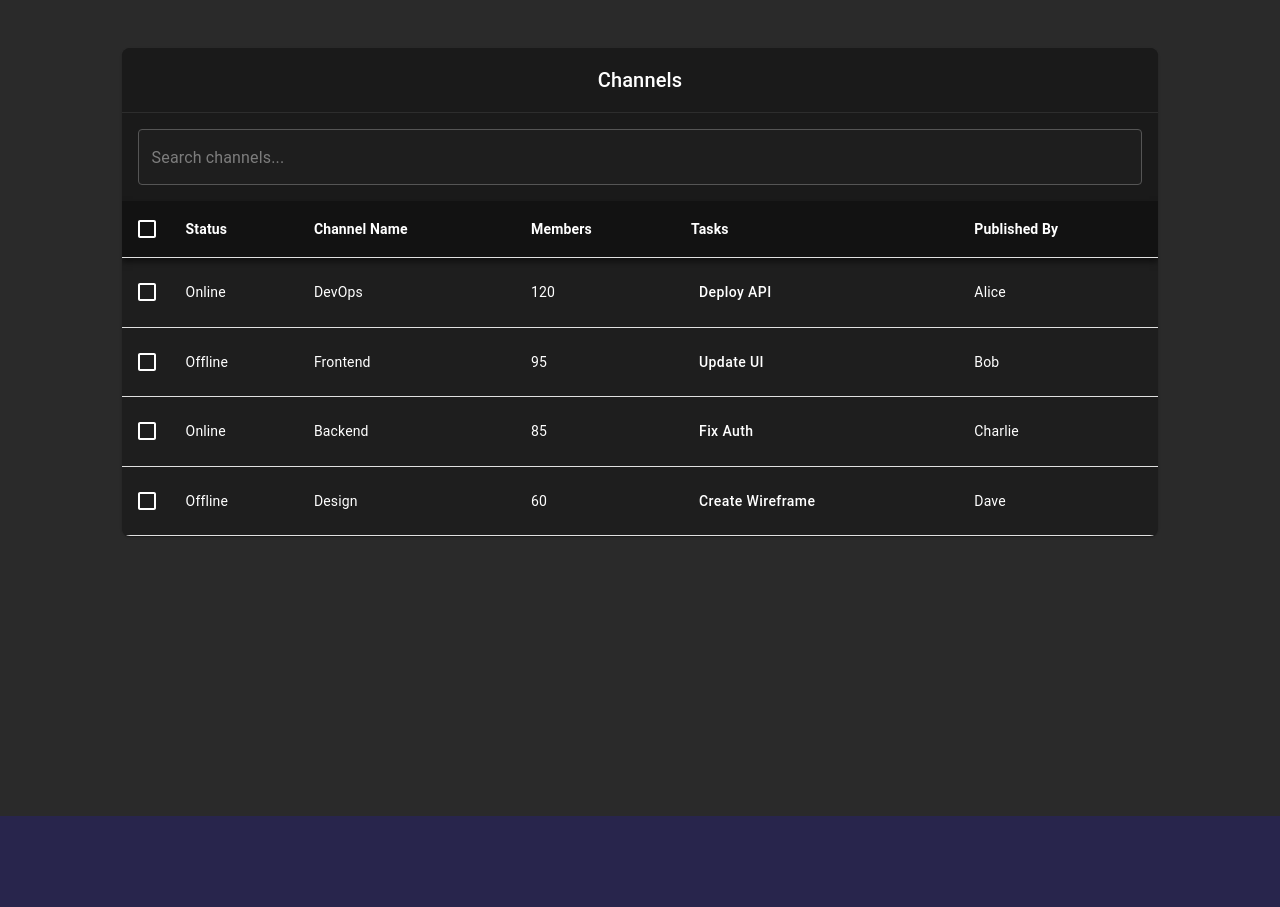
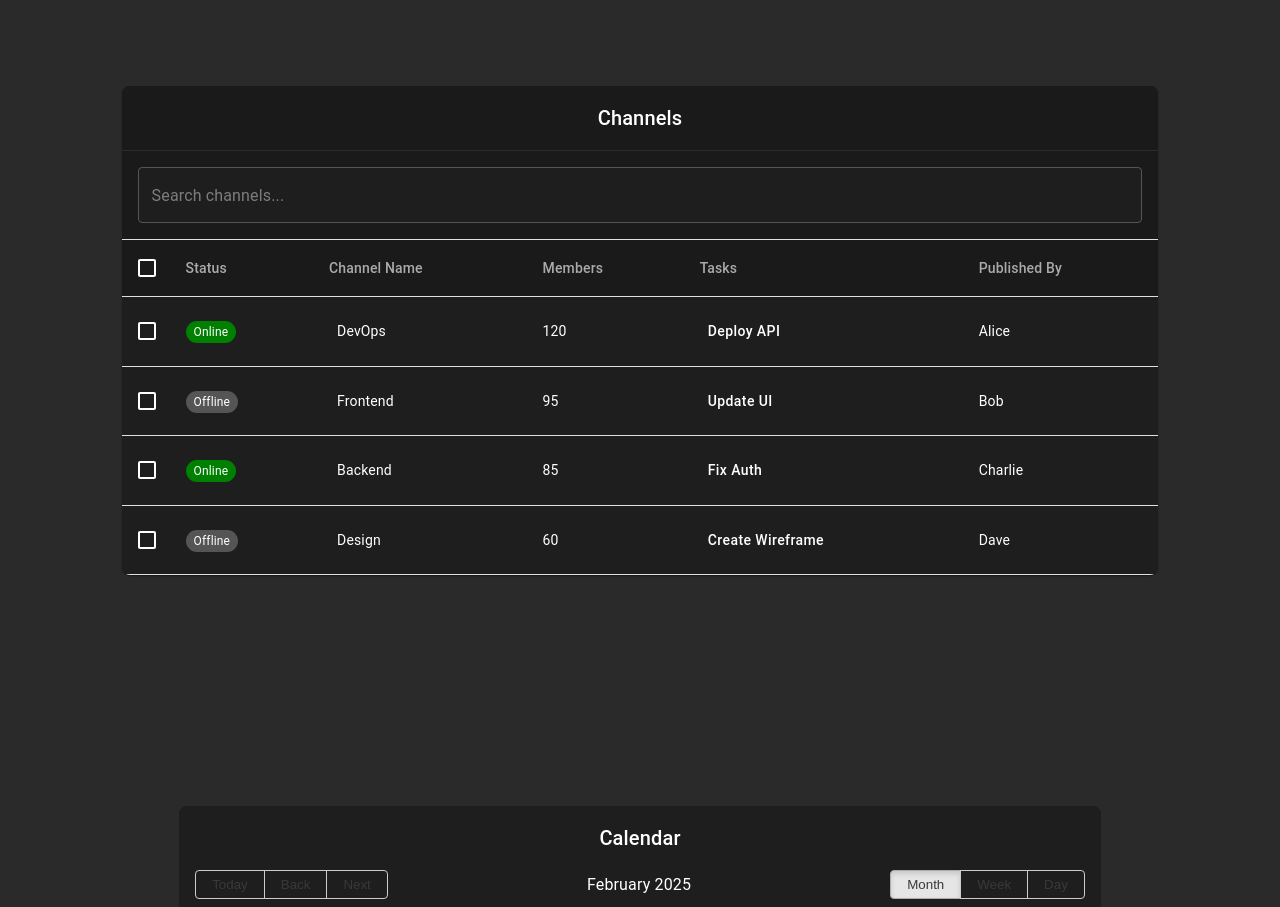
Before and after one commit to bricked-up/Frontend, a React (Create React App) app: page /dashboard in a window 1280 px wide. Shown: the top 907 px of the page. Before the commit the page ends 816 px from the top, so only its background shows below. Built offline with nearby package versions, Linux system fonts and the light colour scheme.

Commit message:
latest changes but need to update package.json

```diff
--- /dev/null
+++ b/src/Components/Calendar.tsx
@@ -0,0 +1,63 @@
+import React from "react";
+import { Calendar, dateFnsLocalizer } from "react-big-calendar";
+import "react-big-calendar/lib/css/react-big-calendar.css";
+import { format, parse, startOfWeek, getDay } from "date-fns";
+import { Box, Typography } from "@mui/material";
+import { useNavigate } from "react-router-dom";
+
+// Localizer without locale
+const localizer = dateFnsLocalizer({
+  format,
+  parse,
+  startOfWeek: () => startOfWeek(new Date(), { weekStartsOn: 0 }),
+  getDay,
+  locales: {} // No locale imported here
+});
+
+// Sample tasks with due dates
+const events = [
+  { title: "DevOps: Deploy API", start: new Date("2025-03-21"), end: new Date("2025-03-21"), channel: "devops" },
+  { title: "Frontend: Update UI", start: new Date("2025-03-25"), end: new Date("2025-03-25"), channel: "frontend" },
+  { title: "Backend: Fix Auth", start: new Date("2025-03-18"), end: new Date("2025-03-18"), channel: "backend" },
+  { title: "Design: Create Wireframe", start: new Date("2025-03-22"), end: new Date("2025-03-22"), channel: "design" },
+];
+
+function CustomCalendar() {
+  const navigate = useNavigate();
+
+  return (
+    <Box width="90%" bgcolor="#1E1E1E" padding={2} borderRadius={2} mt={4}>
+      <Typography variant="h6" sx={{ color: "#fff", textAlign: "center", paddingBottom: 2 }}>
+        Calendar
+      </Typography>
+
+      <Calendar
+        localizer={localizer}
+        events={events}
+        startAccessor="start"
+        endAccessor="end"
+        style={{ height: 500, color: "#fff" }}
+        onSelectEvent={(event) => navigate(`/channels/${event.channel}`)}
+
+        // Allow view switching: day, week, month
+        views={['month', 'week', 'day']}
+        defaultView="month" // Start with the month view
+
+        // Fix for showing only days of the current month
+        dayPropGetter={(date) => {
+          const today = new Date();
+          if (date.getMonth() !== today.getMonth()) {
+            return {
+              style: {
+                visibility: 'hidden', // Hide days that are not part of the current month
+              },
+            };
+          }
+          return {};
+        }}
+      />
+    </Box>
+  );
+}
+
+export default CustomCalendar;
--- a/src/Components/Channels.tsx
+++ b/src/Components/Channels.tsx
@@ -19,13 +19,13 @@ import { useNavigate } from "react-router-dom";
 
 // ChannelData represents the structure of a channel with relevant details
 interface ChannelData {
-  id: number; // Unique identifier for the channel
-  status: string; // Status of the channel (Online/Offline)
-  name: string; // Name of the channel
-  members: number; // Number of members in the channel
-  tasks: string; // Task assigned to the channel
-  publishedBy: string; // Person who assigned the task
-  taskDescription: string; // Detailed description of the task
+  id: number;
+  status: string;
+  name: string;
+  members: number;
+  tasks: string;
+  publishedBy: string;
+  taskDescription: string;
 }
 
 // Sample data for channels
@@ -36,7 +36,6 @@ const rows: ChannelData[] = [
   { id: 4, status: "Offline", name: "Design", members: 60, tasks: "Create Wireframe", publishedBy: "Dave", taskDescription: "Design wireframes for the new admin dashboard." },
 ];
 
-// Channels component displays a list of available channels with search functionality
 function Channels() {
   const navigate = useNavigate();
   const [selected, setSelected] = React.useState<number[]>([]);
@@ -48,7 +47,6 @@ function Channels() {
   const handleSelectAll = (event: React.ChangeEvent<HTMLInputElement>) => {
     setSelected(event.target.checked ? rows.map((row) => row.id) : []);
   };
-
   // Handles selection of individual checkboxes
   const handleSelect = (id: number) => {
     setSelected((prev) => (prev.includes(id) ? prev.filter((rowId) => rowId !== id) : [...prev, id]));
@@ -58,13 +56,11 @@ function Channels() {
   const handleChannelClick = (channelName: string) => {
     navigate(`/channels/${channelName.toLowerCase()}`);
   };
-
-  // Displays task description in a popover
+  // Displays popover for channel name
   const handleTaskClick = (event: React.MouseEvent<HTMLButtonElement>, taskDescription: string) => {
     setAnchorEl(event.currentTarget);
     setTaskContent(taskDescription);
   };
-
   // Closes the popover
   const handleClosePopover = () => {
     setAnchorEl(null);
@@ -82,11 +78,14 @@ function Channels() {
   return (
     <Box display="flex" justifyContent="center" alignItems="start" minHeight="100vh" bgcolor="#2A2A2A" paddingTop={4}>
       <TableContainer component={Paper} sx={{ width: "90%", backgroundColor: "#1E1E1E", borderRadius: 2 }}>
-        <Typography variant="h6" sx={{ padding: 2, color: "#fff", backgroundColor: "#1A1A1A", textAlign: "center" }}>Channels</Typography>
+        <Typography variant="h6" sx={{ padding: 2, color: "#fff", backgroundColor: "#1A1A1A" }}>
+          Channels
+        </Typography>
         <Divider sx={{ backgroundColor: "#333" }} />
-
-        {/* Search Bar */}
-        <Box sx={{ padding: 2, backgroundColor: "#1A1A1A" }}>
+        <Table>
+          <TableHead>
+            <TableRow>
+              <TableCell colSpan={6} sx={{ backgroundColor: "#1A1A1A", padding: 2 }}>
                 <TextField
                   fullWidth
                   variant="outlined"
@@ -100,11 +99,9 @@ function Channels() {
                     fieldset: { borderColor: "#555" },
                   }}
                 />
-        </Box>
-
-        <Table>
-          <TableHead>
-            <TableRow sx={{ backgroundColor: "#121212", boxShadow: "0px 4px 6px rgba(0, 0, 0, 0.5)" }}>
+              </TableCell>
+            </TableRow>
+            <TableRow sx={{ backgroundColor: "#1A1A1A" }}>
               <TableCell padding="checkbox">
                 <Checkbox
                   indeterminate={selected.length > 0 && selected.length < rows.length}
@@ -113,11 +110,11 @@ function Channels() {
                   sx={{ color: "#fff" }}
                 />
               </TableCell>
-              <TableCell sx={{ color: "#fff", fontWeight: "bold" }}>Status</TableCell>
-              <TableCell sx={{ color: "#fff", fontWeight: "bold" }}>Channel Name</TableCell>
-              <TableCell sx={{ color: "#fff", fontWeight: "bold" }}>Members</TableCell>
-              <TableCell sx={{ color: "#fff", fontWeight: "bold" }}>Tasks</TableCell>
-              <TableCell sx={{ color: "#fff", fontWeight: "bold" }}>Published By</TableCell>
+              <TableCell sx={{ color: "#aaa" }}>Status</TableCell>
+              <TableCell sx={{ color: "#aaa" }}>Channel Name</TableCell>
+              <TableCell sx={{ color: "#aaa" }}>Members</TableCell>
+              <TableCell sx={{ color: "#aaa" }}>Tasks</TableCell>
+              <TableCell sx={{ color: "#aaa" }}>Published By</TableCell>
             </TableRow>
           </TableHead>
           <TableBody>
@@ -131,18 +128,54 @@ function Channels() {
                       sx={{ color: "#fff" }}
                     />
                   </TableCell>
-                  <TableCell sx={{ color: "#fff" }}>{row.status}</TableCell>
-                  <TableCell sx={{ color: "#fff", cursor: "pointer", '&:hover': { textDecoration: "underline" } }} onClick={() => handleChannelClick(row.name)}>{row.name}</TableCell>
+                  <TableCell>
+                    <span
+                      style={{
+                        backgroundColor: row.status === "Online" ? "#008000" : "#555",
+                        color: "#fff",
+                        padding: "4px 8px",
+                        borderRadius: "12px",
+                        fontSize: "12px",
+                      }}
+                    >
+                      {row.status}
+                    </span>
+                  </TableCell>
+                  <TableCell>
+                    <Box
+                      onClick={() => handleChannelClick(row.name)}
+                      sx={{
+                        display: "inline-block",
+                        padding: "4px 8px",
+                        backgroundColor: "transparent",
+                        color: "#fff",
+                        cursor: "pointer",
+                        borderRadius: "4px",
+                        '&:hover': {
+                          backgroundColor: "#333",
+                        },
+                      }}
+                    >
+                      {row.name}
+                    </Box>
+                  </TableCell>
                   <TableCell sx={{ color: "#fff" }}>{row.members}</TableCell>
                   <TableCell>
-                    <Button onClick={(event) => handleTaskClick(event, row.taskDescription)} sx={{ color: "#fff", textTransform: "none" }}>{row.tasks}</Button>
+                    <Button
+                      onClick={(event) => handleTaskClick(event, row.taskDescription)}
+                      sx={{ color: "#fff", textTransform: "none" }}
+                    >
+                      {row.tasks}
+                    </Button>
                   </TableCell>
                   <TableCell sx={{ color: "#fff" }}>{row.publishedBy}</TableCell>
                 </TableRow>
               ))
             ) : (
               <TableRow>
-                <TableCell colSpan={6} align="center" sx={{ color: "#fff" }}>No channels found</TableCell>
+                <TableCell colSpan={6} sx={{ color: "#fff", textAlign: "center", padding: 3 }}>
+                  No channels found
+                </TableCell>
               </TableRow>
             )}
           </TableBody>
@@ -150,6 +183,6 @@ function Channels() {
       </TableContainer>
     </Box>
   );
-}
+};
 
 export default Channels;
--- a/src/pages/DashBoard.tsx
+++ b/src/pages/DashBoard.tsx
@@ -1,20 +1,16 @@
 import * as React from "react";
 import { Box } from "@mui/material";
-import Channels from "../Components/Channels"; // Importing Channels.tsx
+import Channels from "../Components/Channels";
+import Calendar from "../Components//Calendar";
 
 function Dashboard() {
   return (
-    <Box
-      display="flex"
-      flexDirection="column"
-      alignItems="center"
-      justifyContent="flex-start"
-      minHeight="100vh"
-      bgcolor="#2A2A2A"
-      pt={4} // Moves content slightly down from the top
-    >
-      <Box width="90%"> {/* Controls width for a better layout */}
-        <Channels /> {/* Rendering Channels component */}
+    <Box display="flex" flexDirection="column" alignItems="center" minHeight="100vh" bgcolor="#2A2A2A" pt={80}>
+      <Box width="90%">
+        <Channels />
+      </Box>
+      <Box width="80%" mt={-10} display="flex" justifyContent="center"> {/* Centering Calendar */}
+        <Calendar />
       </Box>
     </Box>
   );
```
Lines whose indentation alone changed are shown as unchanged.
